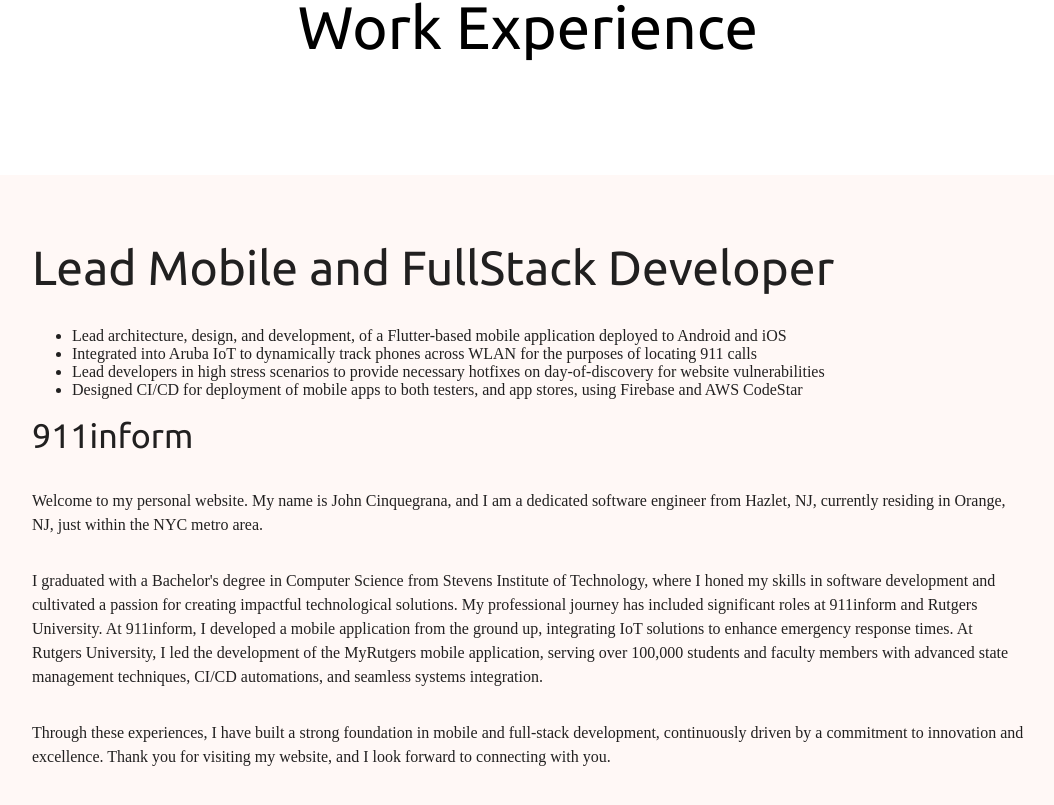
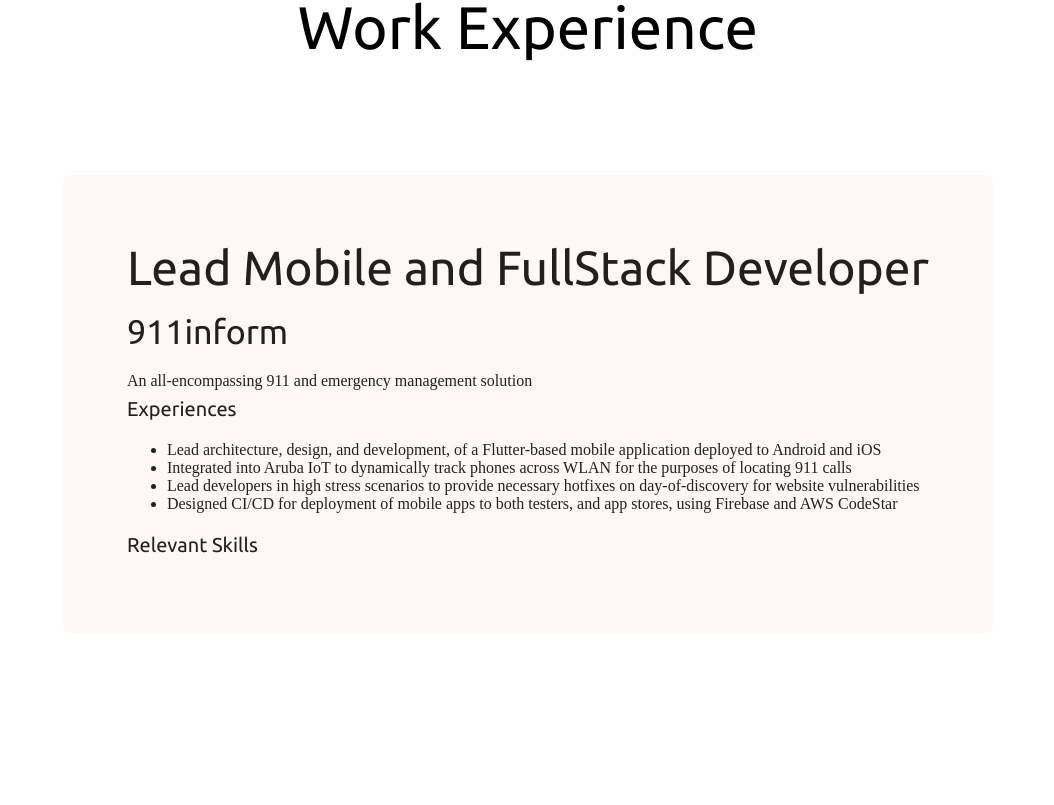
Before and after one commit to john-cinquegrana/ReactPersonalSite, a React (Vite) app: page / in a window 1280 px wide. Shown: the part 1329-2134 px from the top of the page, without its empty margins (112-1166 px from the left). After the commit the page ends 1962 px from the top, so only its background shows below. Built offline with nearby package versions, Linux system fonts and the light colour scheme.

Commit message:
Added descriptions

```diff
--- a/src/components/content/WorkExperience.tsx
+++ b/src/components/content/WorkExperience.tsx
@@ -20,22 +20,17 @@ const WorkExperience: React.FC<WorkExperienceProps> = () => {
                 alignItems: 'flex-start',
             }}>
                 <Typography variant='h3' paddingBottom={2}>Lead Mobile and FullStack Developer</Typography>
+                <Typography variant='h4' paddingBottom={2}>911inform</Typography>
+                <Typography variant='body1'>An all-encompassing 911 and emergency management solution</Typography>
+                <Typography variant='h6'>Experiences</Typography>
                 <ul>
                     <li>Lead architecture, design, and development, of a Flutter-based mobile application deployed to Android and iOS</li>
                     <li>Integrated into Aruba IoT to dynamically track phones across WLAN for the purposes of locating 911 calls</li>
                     <li>Lead developers in high stress scenarios to provide necessary hotfixes on day-of-discovery for website vulnerabilities</li>
                     <li>Designed CI/CD for deployment of mobile apps to both testers, and app stores, using Firebase and AWS CodeStar</li>
                 </ul>
-                <Typography variant='h4' paddingBottom={4}>911inform</Typography>
-                <Typography variant='body1' textAlign={'left'} paddingBottom={4}>
-                    Welcome to my personal website. My name is John Cinquegrana, and I am a dedicated software engineer from Hazlet, NJ, currently residing in Orange, NJ, just within the NYC metro area.
-                </Typography>
-                <Typography variant='body1' textAlign={'left'} paddingBottom={4}>
-                    I graduated with a Bachelor's degree in Computer Science from Stevens Institute of Technology, where I honed my skills in software development and cultivated a passion for creating impactful technological solutions. My professional journey has included significant roles at 911inform and Rutgers University. At 911inform, I developed a mobile application from the ground up, integrating IoT solutions to enhance emergency response times. At Rutgers University, I led the development of the MyRutgers mobile application, serving over 100,000 students and faculty members with advanced state management techniques, CI/CD automations, and seamless systems integration. <br />
-                </Typography>
-                <Typography variant='body1' textAlign={'left'} paddingBottom={4}>
-                    Through these experiences, I have built a strong foundation in mobile and full-stack development, continuously driven by a commitment to innovation and excellence. Thank you for visiting my website, and I look forward to connecting with you.
-                </Typography>
+                <Typography variant='h6'>Relevant Skills</Typography>
+
             </CardContent>
         </Card>
     );
```
